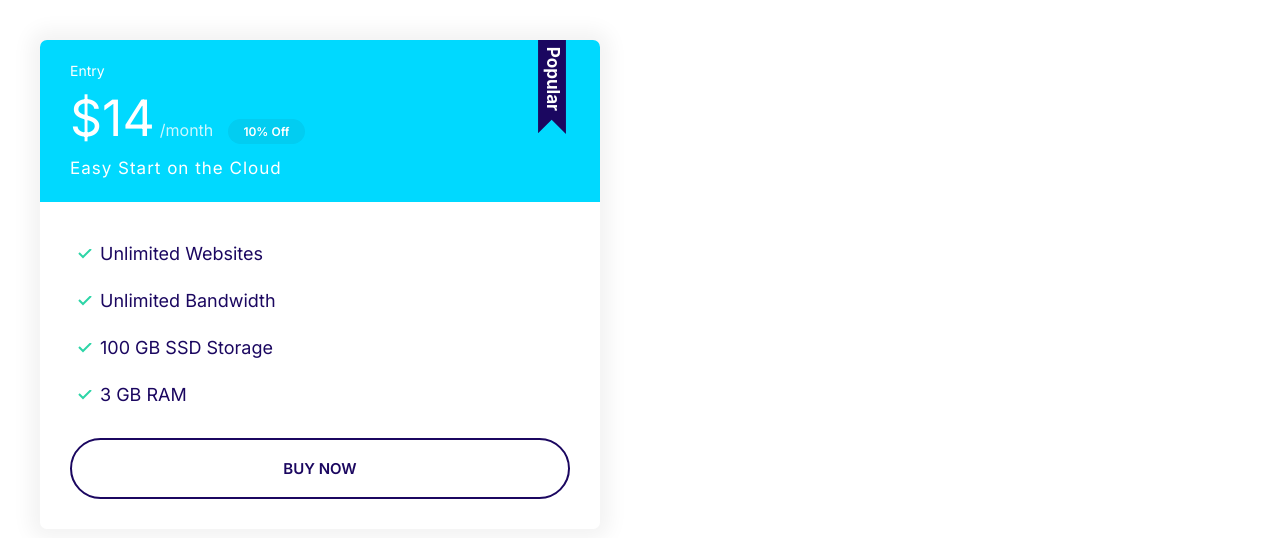
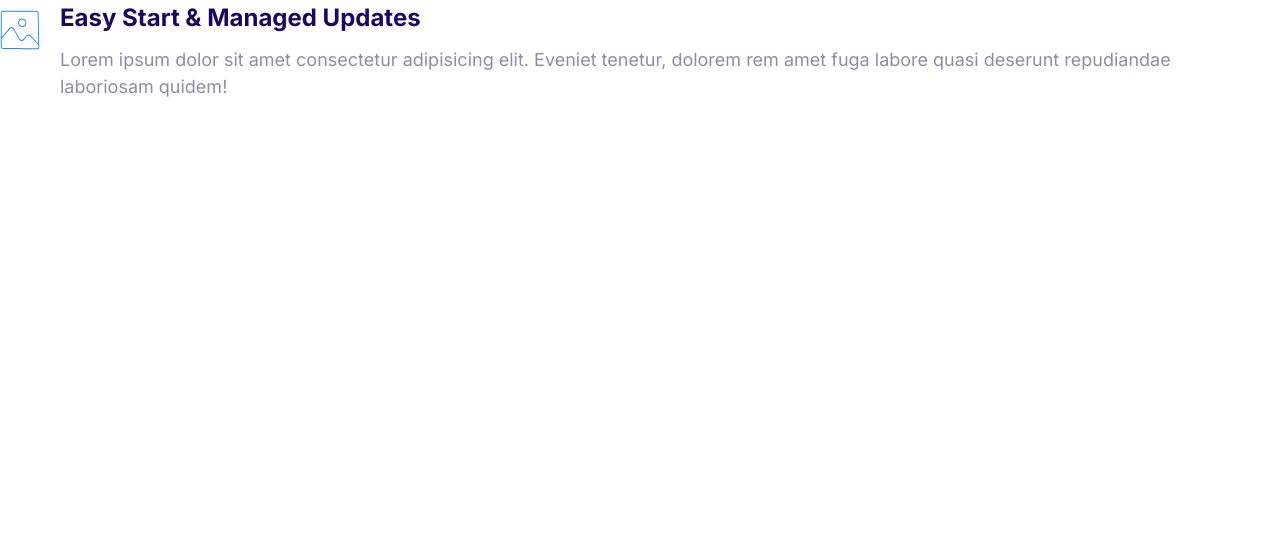
Before and after one commit to MilliDGemini/MilliFy, a plain HTML site: page indext.html in a window 1280 px wide. Drawn offline with Linux system fonts and the light colour scheme.

Commit message:
added media components.

```diff
--- a/css/styles.css
+++ b/css/styles.css
@@ -357,3 +357,19 @@ input {
     font-size: 1.7rem;
   }
 }
+
+/* Media */
+
+.media {
+  display: flex;
+}
+.media__title {
+  margin-top: 0;
+}
+.media__body {
+  margin: 0 2rem;
+}
+
+.media__image {
+  margin-top: 1rem;
+}
--- a/indext.html
+++ b/indext.html
@@ -15,26 +15,19 @@
     <link rel="stylesheet" href="/css/styles.css" />
   </head>
   <body>
-    <div style="width: 50%; padding: 4rem">
-      <div class="plan plan--popular">
-        <div class="card card--secondary">
-          <header class="card__header">
-            <h3 class="plan__name">Entry</h3>
-            <span class="plan__price">$14</span>
-            <span class="plan__billing-cycle">/month</span>
-            <span class="badge badge--secondary badge--small">10% Off</span>
-            <span class="plan__description">Easy Start on the Cloud</span>
-          </header>
-          <div class="card__body">
-            <ul class="list list--tick">
-              <li class="list__item">Unlimited Websites</li>
-              <li class="list__item">Unlimited Bandwidth</li>
-              <li class="list__item">100 GB SSD Storage</li>
-              <li class="list__item">3 GB RAM</li>
-            </ul>
-            <button class="btn btn--outline btn--block">Buy Now</button>
-          </div>
-        </div>
+    <div class="media">
+      <div class="media__image">
+        <svg class="icon icon--primary">
+          <use xlink:href="/images/sprite.svg#snap"></use>
+        </svg>
+      </div>
+      <div class="media__body">
+        <h3 class="media__title">Easy Start & Managed Updates</h3>
+        <p>
+          Lorem ipsum dolor sit amet consectetur adipisicing elit. Eveniet
+          tenetur, dolorem rem amet fuga labore quasi deserunt repudiandae
+          laboriosam quidem!
+        </p>
       </div>
     </div>
   </body>
```
Also changed, not shown: components/media.html (added, +14 -0 lines), components/plans.html (+26 -0 lines).
